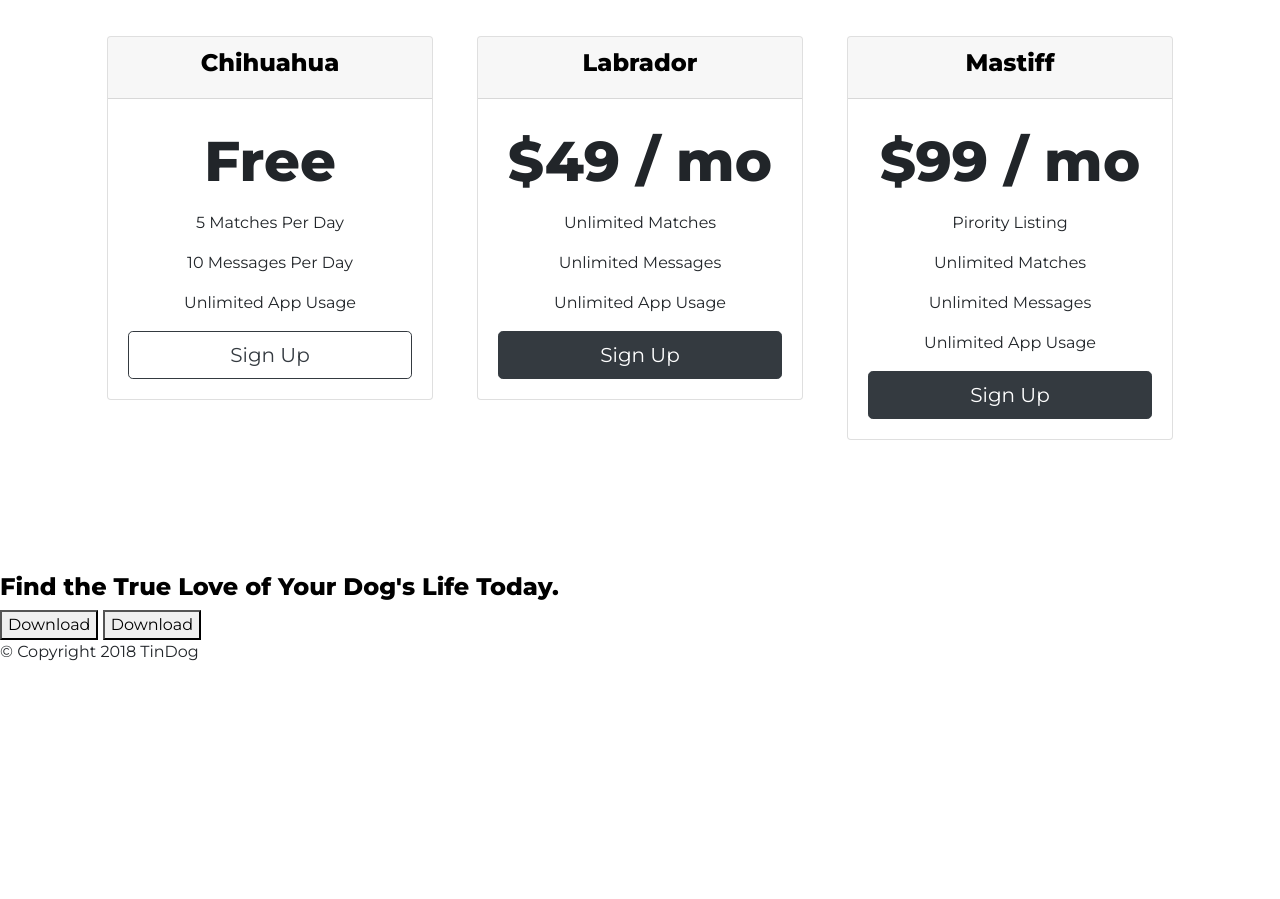
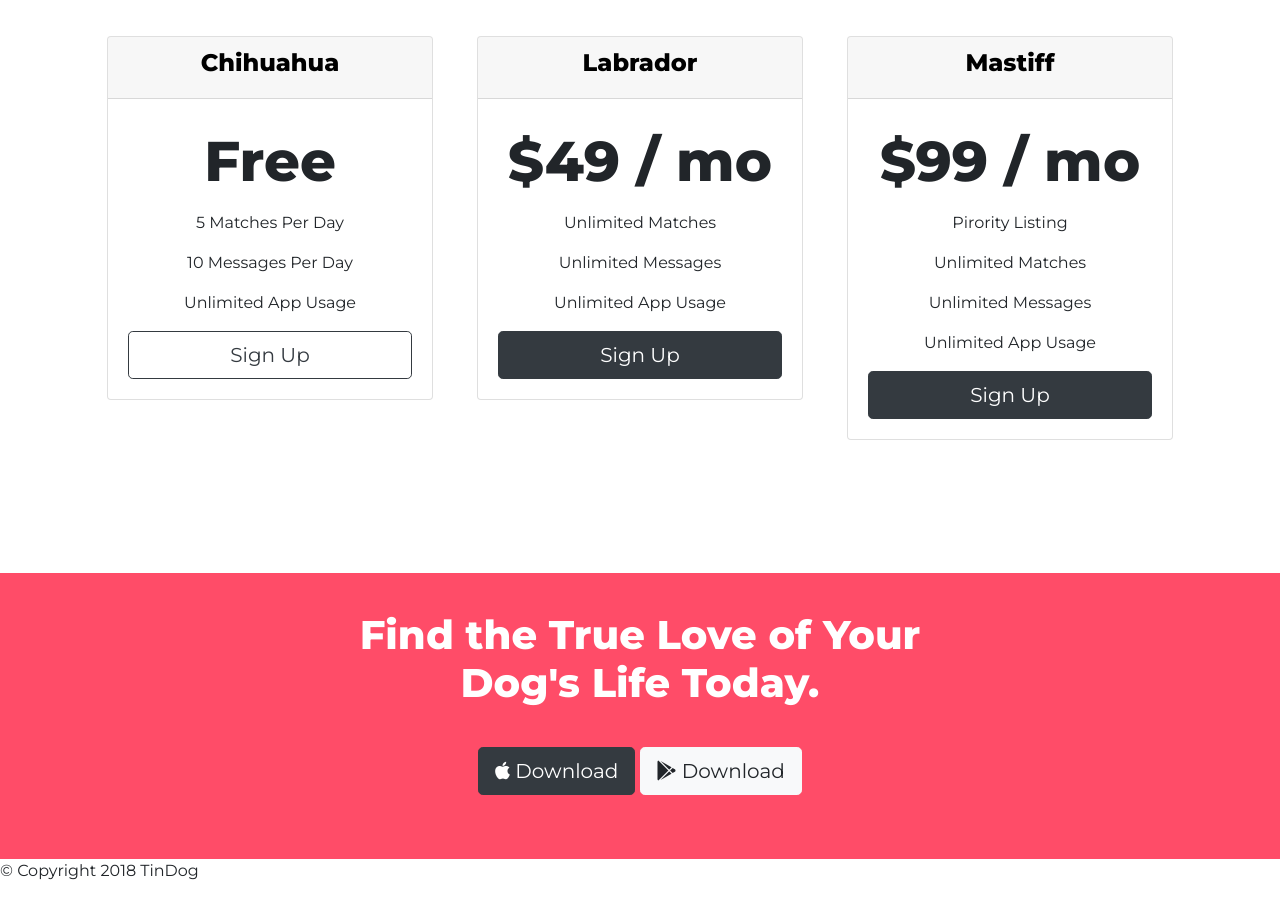
Before and after one commit to krishna-nayak/TinDog-Start-master, a plain HTML site: page index.html in a window 1280 px wide. Shown: the part 2091-2990 px from the top of the page. Before the commit the page ends 2771 px from the top, so only its background shows below. Drawn offline with nearby package versions, Linux system fonts and the light colour scheme.

Commit message:
#cta style added

```diff
--- a/css/styles.css
+++ b/css/styles.css
@@ -26,7 +26,7 @@ h3 {
 
 #title {
 	background-color: #ff4c68;
-	color: #fff;
+	color: #ffffff;
 }
 .container-fluid {
 	padding: 3% 15% 7%;
@@ -123,6 +123,18 @@ h3 {
 	padding: 3% 2%;
 }
 
+#cta {
+	background-color: #ff4c68;
+	text-align: center;
+	padding: 3% 25% 5%;
+}
+
+#cta > h3 {
+	color: #fff;
+	font-size: 2.5rem;
+	margin-bottom: 2.5rem;
+}
+
 @media (max-width: 991px) {
 	#title {
 		text-align: center;
--- a/index.html
+++ b/index.html
@@ -234,8 +234,12 @@
 
 		<section id="cta">
 			<h3>Find the True Love of Your Dog's Life Today.</h3>
-			<button type="button">Download</button>
-			<button type="button">Download</button>
+			<button type="button" class="btn btn-lg btn-dark">
+				<i class="fab fa-apple"></i> Download
+			</button>
+			<button type="button" class="btn btn-lg btn-light">
+				<i class="fab fa-google-play"></i> Download
+			</button>
 		</section>
 
 		<!-- Footer -->
```
